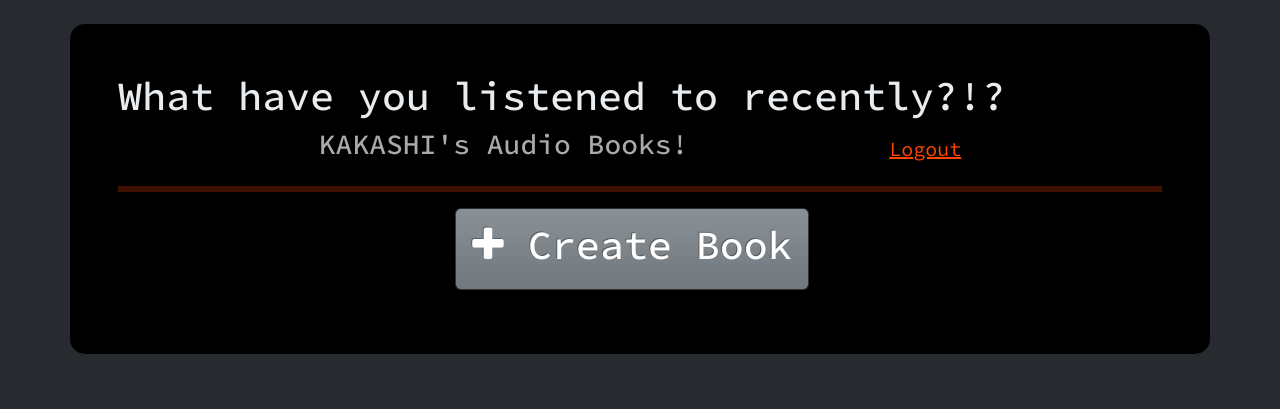
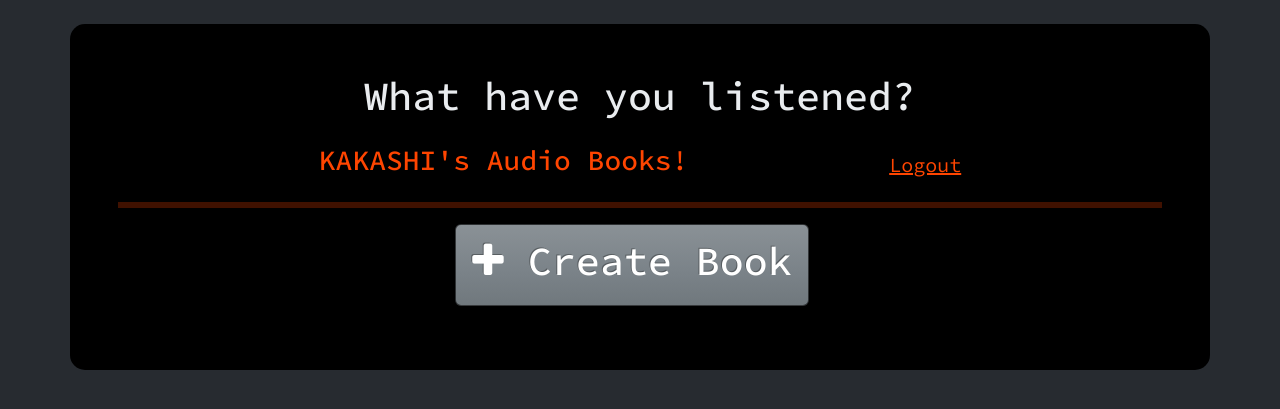
Before and after one commit to tranielmp8/django-audiobook-collection, a Django app: page /crud/book-list in a window 1280 px wide. Shown: the part 88-497 px from the top of the page. Run offline with Django 5.2, Linux system fonts and the light colour scheme; a user stored in the database is signed in; data that the repository does not hold is empty; some libraries are stand-ins or nearby versions.

Commit message:
chaning the look

```diff
--- a/collection/templates/collection/crud/book-list.html
+++ b/collection/templates/collection/crud/book-list.html
@@ -17,11 +17,13 @@
 
 
     <div class="container shadow-md mt-4 mb-4 p-5 form-layout" >
-      <h1 class="text-light" >
-        What have you listened to recently?!?
+      <h1 class="text-light text-center mb-4" >
+        What have you listened?
       </h1>
       <div class="d-flex justify-content-evenly align-items-center" >
-        <h3 class="text-center">{{user|upper}}'s Audio Books!</h3>
+        <h3
+          style="color: orangered;"
+          class="text-center">{{user|upper}}'s Audio Books!</h3>
 
         <a class="logout-btn" href="{% url 'user-logout' %}">Logout</a>
 
--- a/collection/templates/collection/profile-management.html
+++ b/collection/templates/collection/profile-management.html
@@ -23,7 +23,7 @@
   </div>
 
 
-  <div class="container bg-white shadow-md mt-4 mb-4 p-5 form-layout text-center" >
+  <div class="container delete-container shadow-md mt-4 mb-4 p-5 form-layout text-center" >
     <h1>Delete Account</h1>
     <a class="delete-account"  href="{% url 'delete-account' %}">Proceed to delete account</a>
   </div>
--- a/static/css/styles.css
+++ b/static/css/styles.css
@@ -90,3 +90,8 @@ span {
 .navbar-btn {
   border: 2px solid orangered;
 }
+
+.delete-container {
+  border: 3px solid orangered;
+
+}
```
